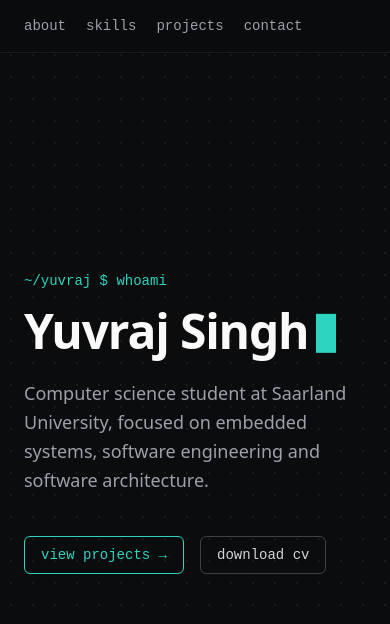
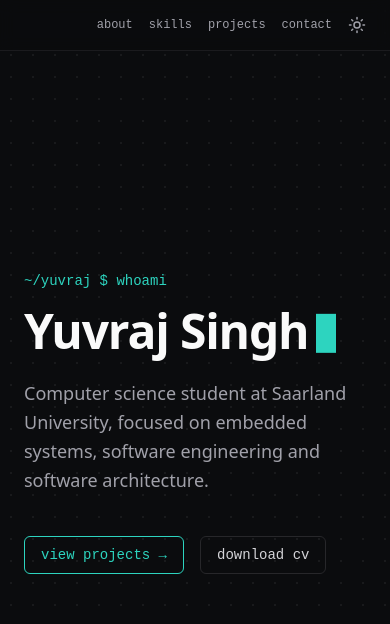
Before and after one commit to yuvrajsingh1015/yuvrajsingh1015.github.io, a React (Vite) app: page / in a window 390 px wide. Shown: the top 624 px of the page. Built offline with nearby package versions, Linux system fonts and the light colour scheme.

Commit message:
Add light mode toggle, widen layout, fix Contact.jsx filename case

```diff
--- a/index.html
+++ b/index.html
@@ -10,6 +10,13 @@
 <meta property="og:description" content="Computer science student at Saarland University, focused on embedded systems, software engineering and software architecture." />
 <meta property="og:type" content="website" />
 <meta name="theme-color" content="#0b0c0e" />
+    <script>
+      try {
+        if (localStorage.getItem("theme") === "light") {
+          document.documentElement.classList.add("light");
+        }
+      } catch (e) {}
+    </script>
   </head>
   <body>
     <div id="root"></div>
--- a/src/components/About.jsx
+++ b/src/components/About.jsx
@@ -3,10 +3,10 @@
 
 export default function About() {
   return (
-    <section id="about" className="mx-auto max-w-4xl px-6 py-24">
+    <section id="about" className="mx-auto max-w-5xl px-6 py-24">
       <SectionHeading number="01" label="about" title="About me" />
 
-      <div className="max-w-2xl space-y-4 text-lg leading-relaxed text-zinc-400">
+      <div className="max-w-2xl space-y-4 text-lg leading-relaxed text-muted">
         {about.text.map((paragraph) => (
           <p key={paragraph}>{paragraph}</p>
         ))}
@@ -16,10 +16,10 @@
         {about.focus.map((item) => (
           <div
             key={item.title}
-            className="rounded-lg border border-zinc-800 bg-zinc-900/40 p-5 transition-colors hover:border-accent/50"
+            className="rounded-lg border border-line bg-card p-5 transition-colors hover:border-accent/50"
           >
             <h3 className="font-mono text-sm text-accent">{item.title}</h3>
-            <p className="mt-3 text-sm leading-relaxed text-zinc-400">{item.text}</p>
+            <p className="mt-3 text-sm leading-relaxed text-muted">{item.text}</p>
           </div>
         ))}
       </div>
--- a/src/components/Footer.jsx
+++ b/src/components/Footer.jsx
@@ -1,7 +1,7 @@
 export default function Footer() {
   return (
-    <footer className="border-t border-zinc-800">
-      <div className="mx-auto max-w-4xl px-6 py-8 font-mono text-xs text-zinc-500">
+    <footer className="border-t border-line">
+      <div className="mx-auto max-w-5xl px-6 py-8 font-mono text-xs text-fg0">
         © {new Date().getFullYear()} Yuvraj Singh
       </div>
     </footer>
--- a/src/components/Hero.jsx
+++ b/src/components/Hero.jsx
@@ -2,10 +2,10 @@
 
 export default function Hero() {
   return (
-    <section className="mx-auto flex min-h-screen max-w-4xl flex-col justify-center px-6">
+    <section className="mx-auto flex min-h-screen max-w-5xl flex-col justify-center px-6">
       <p className="font-mono text-sm text-accent">~/yuvraj $ whoami</p>
 
-      <h1 className="mt-4 text-5xl font-semibold tracking-tight text-zinc-50 sm:text-6xl">
+      <h1 className="mt-4 text-5xl font-semibold tracking-tight text-fg sm:text-6xl">
         {profile.name}
         <span
           aria-hidden="true"
@@ -13,7 +13,7 @@
         />
       </h1>
 
-      <p className="mt-6 max-w-xl text-lg leading-relaxed text-zinc-400">
+      <p className="mt-6 max-w-xl text-lg leading-relaxed text-muted">
         {profile.tagline}
       </p>
 
@@ -26,7 +26,7 @@
         </a>
         <a
           href={profile.cv}
-          className="rounded-md border border-zinc-700 px-4 py-2 text-zinc-300 transition-colors hover:border-zinc-500 hover:text-zinc-50"
+          className="rounded-md border border-line px-4 py-2 text-body transition-colors hover:border-subtle hover:text-fg"
         >
           download cv
         </a>
--- a/src/components/Navbar.jsx
+++ b/src/components/Navbar.jsx
@@ -1,21 +1,26 @@
+import ThemeToggle from "./ThemeToggle";
+
 const links = ["about", "skills", "projects", "contact"];
 
 export default function Navbar() {
   return (
-    <header className="fixed inset-x-0 top-0 z-10 border-b border-zinc-800/60 bg-bg/70 backdrop-blur">
-      <nav className="mx-auto flex max-w-4xl items-center justify-between px-6 py-4 font-mono text-sm">
-        <a href="#" className="hidden text-zinc-50 sm:block">
+    <header className="fixed inset-x-0 top-0 z-10 border-b border-line/60 bg-bg/70 backdrop-blur">
+      <nav className="mx-auto flex max-w-5xl items-center justify-between px-6 py-4 font-mono text-xs sm:text-sm">
+        <a href="#" className="hidden text-fg sm:block">
           ~/yuvraj
         </a>
-        <ul className="flex gap-5 sm:gap-6">
+        <div className="ml-auto flex items-center gap-4 sm:gap-6">
+          <ul className="flex gap-4 sm:gap-6">
             {links.map((link) => (
               <li key={link}>
-              <a href={`#${link}`} className="text-zinc-400 transition-colors hover:text-accent">
+                <a href={`#${link}`} className="text-muted transition-colors hover:text-accent">
                   {link}
                 </a>
               </li>
             ))}
           </ul>
+          <ThemeToggle />
+        </div>
       </nav>
     </header>
   );
--- a/src/components/SectionHeading.jsx
+++ b/src/components/SectionHeading.jsx
@@ -2,7 +2,7 @@
   return (
     <div className="mb-10">
       <p className="font-mono text-sm text-accent">{`${number} // ${label}`}</p>
-      <h2 className="mt-2 text-3xl font-semibold tracking-tight text-zinc-50">
+      <h2 className="mt-2 text-3xl font-semibold tracking-tight text-fg">
         {title}
       </h2>
     </div>
--- a/src/components/Skills.jsx
+++ b/src/components/Skills.jsx
@@ -3,18 +3,18 @@
 
 export default function Skills() {
   return (
-    <section id="skills" className="mx-auto max-w-4xl px-6 py-24">
+    <section id="skills" className="mx-auto max-w-5xl px-6 py-24">
       <SectionHeading number="02" label="skills" title="Skills" />
 
       <div className="space-y-8">
         {skills.map((group) => (
           <div key={group.group} className="grid gap-3 sm:grid-cols-[10rem_1fr]">
-            <h3 className="font-mono text-sm text-zinc-500">{group.group}</h3>
+            <h3 className="font-mono text-sm text-fg0">{group.group}</h3>
             <ul className="flex flex-wrap gap-2">
               {group.items.map((skill) => (
                 <li
                   key={skill}
-                  className="rounded-md border border-zinc-800 px-3 py-1 font-mono text-xs text-zinc-300"
+                  className="rounded-md border border-line px-3 py-1 font-mono text-xs text-body"
                 >
                   {skill}
                 </li>
--- /dev/null
+++ b/src/components/ThemeToggle.jsx
@@ -0,0 +1,46 @@
+import { useState } from "react";
+
+function SunIcon() {
+  return (
+    <svg width="18" height="18" viewBox="0 0 24 24" fill="none" stroke="currentColor" strokeWidth="2" strokeLinecap="round" strokeLinejoin="round" aria-hidden="true">
+      <circle cx="12" cy="12" r="4" />
+      <path d="M12 2v2M12 20v2M4.93 4.93l1.41 1.41M17.66 17.66l1.41 1.41M2 12h2M20 12h2M6.34 17.66l-1.41 1.41M19.07 4.93l-1.41 1.41" />
+    </svg>
+  );
+}
+
+function MoonIcon() {
+  return (
+    <svg width="18" height="18" viewBox="0 0 24 24" fill="none" stroke="currentColor" strokeWidth="2" strokeLinecap="round" strokeLinejoin="round" aria-hidden="true">
+      <path d="M12 3a6 6 0 0 0 9 9 9 9 0 1 1-9-9Z" />
+    </svg>
+  );
+}
+
+export default function ThemeToggle() {
+  const [light, setLight] = useState(() =>
+    document.documentElement.classList.contains("light")
+  );
+
+  function toggle() {
+    const next = !light;
+    document.documentElement.classList.toggle("light", next);
+    try {
+      localStorage.setItem("theme", next ? "light" : "dark");
+    } catch {
+      // storage blocked (e.g. private mode): theme still switches, just isn't remembered
+    }
+    setLight(next);
+  }
+
+  return (
+    <button
+      type="button"
+      onClick={toggle}
+      aria-label={light ? "Switch to dark mode" : "Switch to light mode"}
+      className="flex items-center text-muted transition-colors hover:text-accent"
+    >
+      {light ? <MoonIcon /> : <SunIcon />}
+    </button>
+  );
+}
--- a/src/index.css
+++ b/src/index.css
@@ -2,11 +2,46 @@
 @import "@fontsource-variable/inter";
 @import "@fontsource-variable/jetbrains-mono";
 
+:root {
+  --bg: #0b0c0e;
+  --fg: #fafafa;
+  --body: #d4d4d8;
+  --muted: #a1a1aa;
+  --subtle: #71717a;
+  --line: #27272a;
+  --card: rgb(24 24 27 / 0.4);
+  --accent: #2dd4bf;
+  --dot: rgb(255 255 255 / 0.06);
+  color-scheme: dark;
+}
+
+html.light {
+  --bg: #f7f7f8;
+  --fg: #18181b;
+  --body: #3f3f46;
+  --muted: #52525b;
+  --subtle: #71717a;
+  --line: #e4e4e7;
+  --card: rgb(255 255 255 / 0.7);
+  --accent: #0d9488;
+  --dot: rgb(0 0 0 / 0.07);
+  color-scheme: light;
+}
+
+@theme inline {
+  --color-bg: var(--bg);
+  --color-fg: var(--fg);
+  --color-body: var(--body);
+  --color-muted: var(--muted);
+  --color-subtle: var(--subtle);
+  --color-line: var(--line);
+  --color-card: var(--card);
+  --color-accent: var(--accent);
+}
+
 @theme {
   --font-sans: "Inter Variable", ui-sans-serif, system-ui, sans-serif;
   --font-mono: "JetBrains Mono Variable", ui-monospace, monospace;
-  --color-accent: #2dd4bf;
-  --color-bg: #0b0c0e;
   --animate-blink: blink 1s steps(1) infinite;
 
   @keyframes blink {
@@ -20,7 +55,7 @@
 }
 
 body {
-  @apply bg-bg text-zinc-300 font-sans antialiased;
-  background-image: radial-gradient(rgb(255 255 255 / 0.06) 1px, transparent 1px);
+  @apply bg-bg text-body font-sans antialiased;
+  background-image: radial-gradient(var(--dot) 1px, transparent 1px);
   background-size: 22px 22px;
 }
```
Also changed, not shown: src/components/Contact.jsx (renamed from src/components/contact.jsx, +4 -4 lines), src/components/Projects.jsx (+5 -5 lines). Lines whose indentation alone changed are shown as unchanged.
